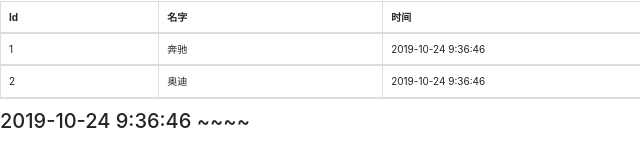
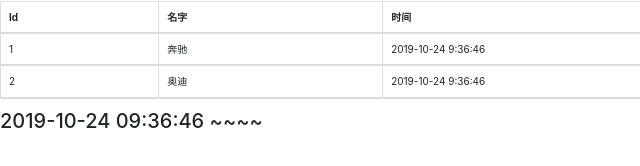
Before and after one commit to InterPargram/course, a plain HTML site: page Vue/15-Vue品牌展示.html in a window 1280 px wide. Shown: the part 116-282 px from the top of the page, 0-640 px from the left. Drawn offline with Linux system fonts and the light colour scheme.

Commit message:
更新关于.padStart()方法的使用

```diff
--- a/Vue/15-Vue品牌展示.html
+++ b/Vue/15-Vue品牌展示.html
@@ -178,15 +178,15 @@
 						var dt = new Date(datastr)
 
 						var y = dt.getFullYear()
-						var m = dt.getMonth() + 1
-						var d = dt.getDate()
+						var m = (dt.getMonth() + 1).toString().padStart(2,'0')
+						var d = dt.getDate().toString().padStart(2,'0')
 
 						if (partent.toLowerCase() === 'yyy-mm-dd') {
 							return `${y}-${m}-${d}`
 						} else {
-							var hh = dt.getHours()
-							var mm = dt.getMinutes()
-							var ss = dt.getSeconds()
+							var hh = dt.getHours().toString().padStart(2,'0')
+							var mm = dt.getMinutes().toString().padStart(2,'0')
+							var ss = dt.getSeconds().toString().padStart(2,'0')
 							return `${y}-${m}-${d} ${hh}:${mm}:${ss} ~~~~`
 						}
 					}
```
